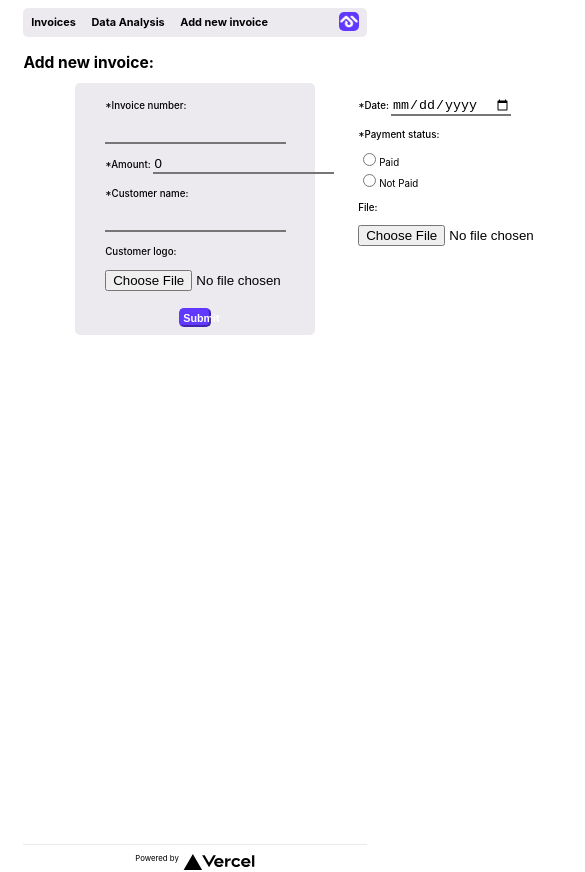
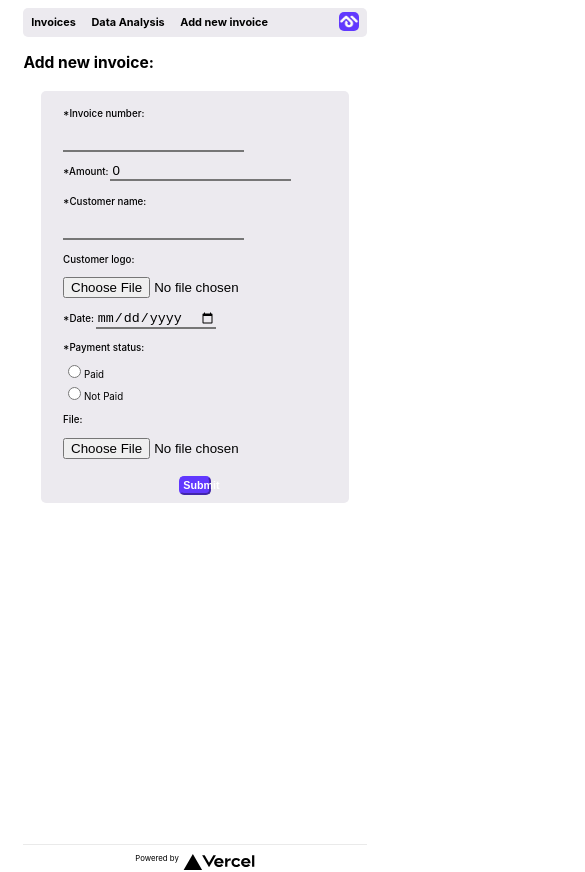
Before and after one commit to yuval-david/invoices-app, a Next.js app: page /addInvoice in a window 390 px wide. Shown: the top 872 px of the page, 585 px wide, since content can reach past the window. Built offline with nearby package versions, Linux system fonts and the light colour scheme.

Commit message:
update style

```diff
--- a/styles/AddInvoice.module.css
+++ b/styles/AddInvoice.module.css
@@ -91,6 +91,16 @@
   .loader {
     margin-top: 20vw;
   }
+
+  .form {
+    width: 90%;
+    margin: 5vw auto auto;
+  }
+
+  .flex_container {
+    flex-direction: column;
+    width: 90%;
+ }
 }
 
 
```
